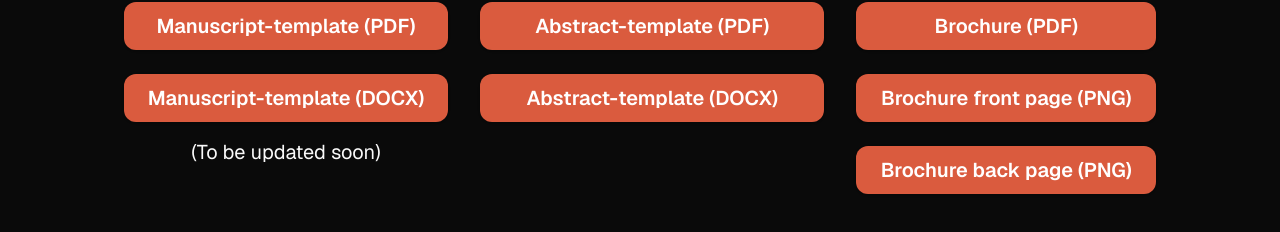
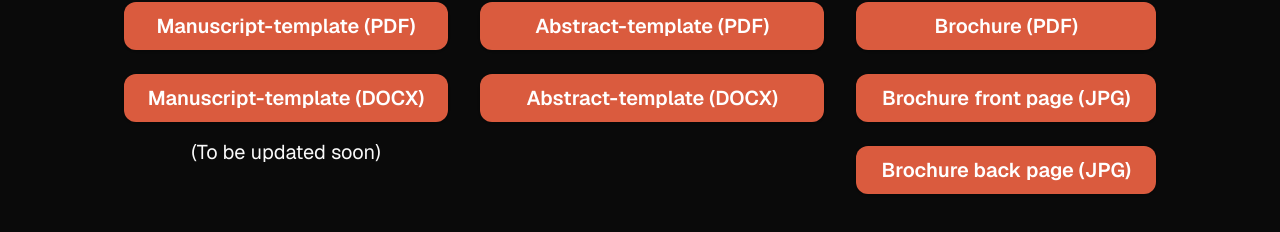
Before and after one commit to ncwam-bphc/website, a Next.js app: page /downloads in a window 1280 px wide. Shown: the part 298-530 px from the top of the page. Built offline with nearby package versions, Linux system fonts and the light colour scheme.

Commit message:
refactor

```diff
--- a/src/app/downloads/page.tsx
+++ b/src/app/downloads/page.tsx
@@ -74,7 +74,7 @@ export default function AboutusPage() {
               "mt-2 rounded-xl bg-accent px-4 py-3 text-base font-semibold text-white hover:bg-accent/80 md:px-6 md:py-6 md:text-xl",
             )}
           >
-            Brochure front page (PNG)
+            Brochure front page (JPG)
           </a>
           <a
             href={backpage.src}
@@ -84,7 +84,7 @@ export default function AboutusPage() {
               "mt-2 rounded-xl bg-accent px-4 py-3 text-base font-semibold text-white hover:bg-accent/80 md:px-6 md:py-6 md:text-xl",
             )}
           >
-            Brochure back page (PNG)
+            Brochure back page (JPG)
           </a>
         </div>
       </div>
```
